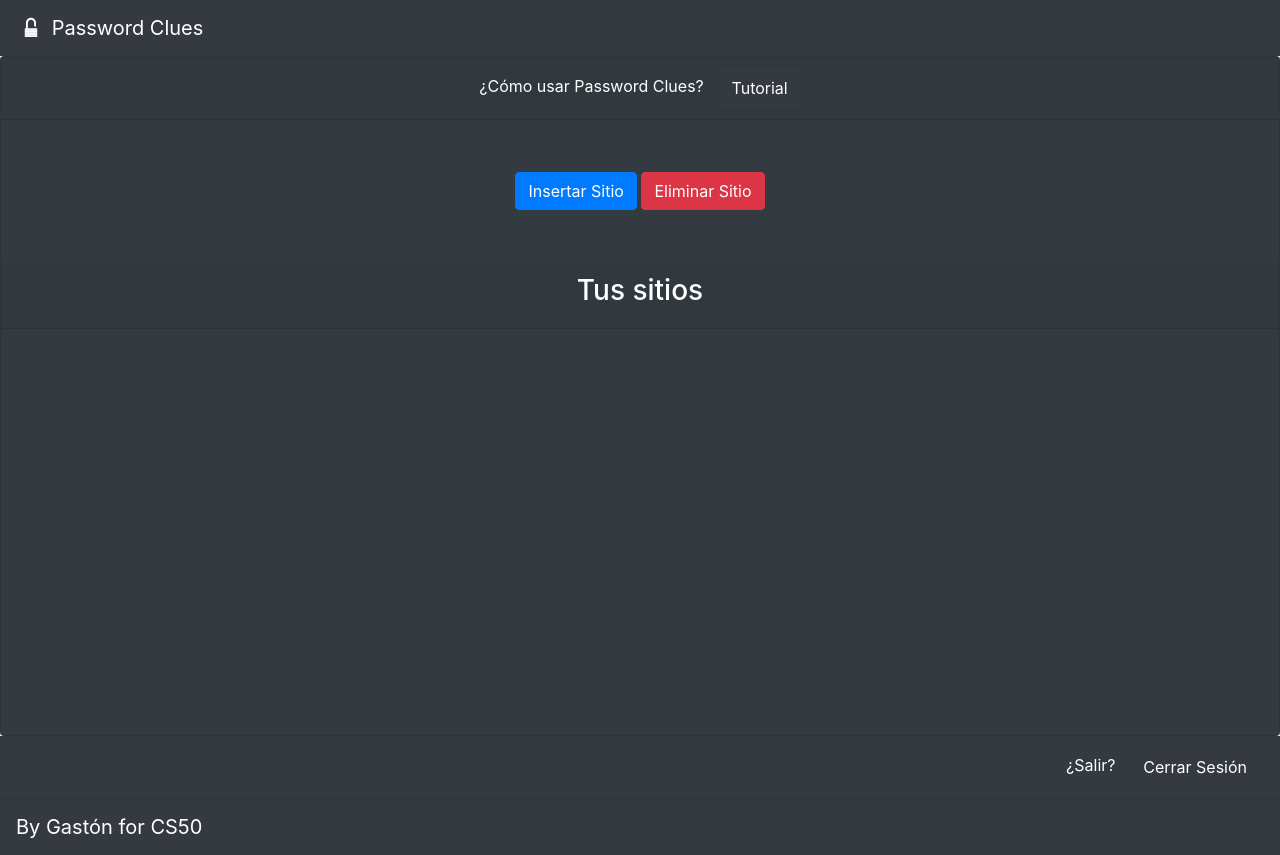
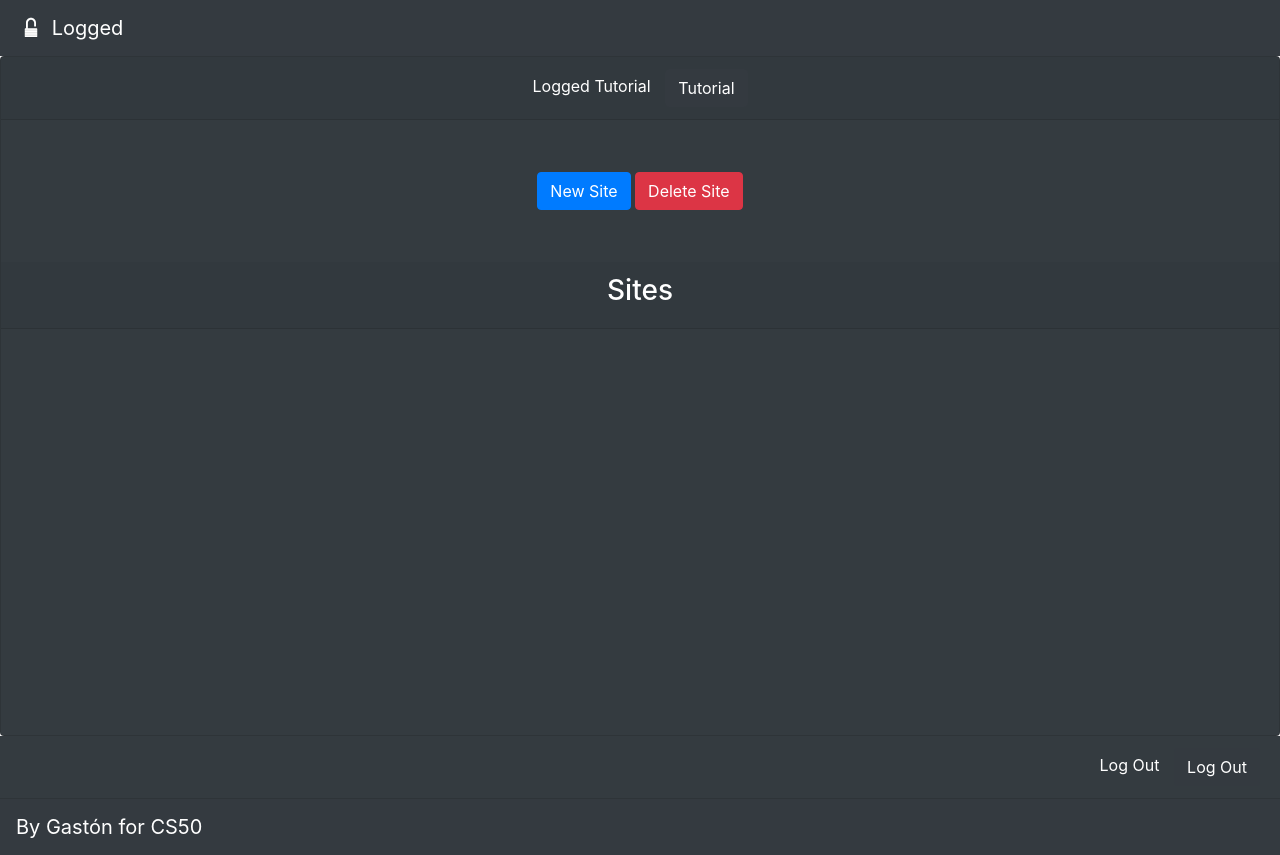
Before and after one commit to gran-gas/passcluues, a Flask app: page /main.html in a window 1280 px wide. Run offline with Flask 2, Linux system fonts and the light colour scheme; the visitor is signed in with stand-in values (Sample User, id 1); data that the repository does not hold is empty; some libraries are stand-ins or nearby versions.

Commit message:
1.0 alpha

```diff
--- a/app.py
+++ b/app.py
@@ -105,7 +105,9 @@ def addsite():
 
   print (logged_id)
 
-  db.execute("INSERT INTO sites (usuario,site,color) VALUES (:logged_id,:sitio,:color)", logged_id=logged_id, sitio=sitio, color=color)
+  url = request.form.get("url")
+
+  db.execute("INSERT INTO sites (usuario,site,color,url) VALUES (:logged_id,:sitio,:color,:url)", logged_id=logged_id, sitio=sitio, color=color, url=url)
 
   db.execute("INSERT INTO descriptions (user_id, usuario, sitio) VALUES (:logged_id, :logged_id, :sitio)", logged_id=logged_id, sitio=sitio)
 
@@ -188,9 +190,11 @@ def results():
 
   description = db.execute("SELECT description FROM descriptions WHERE (usuario,sitio) = (:logged_id,:sitio)", logged_id=logged_id, sitio=sitio)
 
+  url = db.execute("SELECT url FROM sites WHERE (usuario,site) = (:logged_id,:sitio)", logged_id=logged_id, sitio=sitio)
+
   print(description)
 
-  return render_template("results.html", keywords=keywords, sitio=sitio, description=description)
+  return render_template("results.html", keywords=keywords, sitio=sitio, description=description, url=url)
 
 
 @app.route('/newkey.html', methods=['GET', 'POST'])
@@ -218,9 +222,11 @@ def newkey():
 
   description = db.execute("SELECT description FROM descriptions WHERE (usuario,sitio) = (:logged_id,:sitio)", logged_id=logged_id, sitio=sitio)
 
+  url = db.execute("SELECT url FROM sites WHERE (usuario,site) = (:logged_id,:sitio)", logged_id=logged_id, sitio=sitio)
+
   print(description)
 
-  return render_template("results.html", keywords=keywords, sitio=sitio, description=description)
+  return render_template("results.html", keywords=keywords, sitio=sitio, description=description, url=url)
 
 
 
@@ -239,11 +245,18 @@ def newdesc():
 
   description = db.execute("SELECT description FROM descriptions WHERE (usuario,sitio) = (:logged_id,:sitio)", logged_id=logged_id, sitio=sitio)
 
+  url = db.execute("SELECT url FROM sites WHERE (usuario,site) = (:logged_id,:sitio)", logged_id=logged_id, sitio=sitio)
+
   print(description)
 
-  return render_template("results.html", keywords=keywords, sitio=sitio, description=description)
+  return render_template("results.html", keywords=keywords, sitio=sitio, description=description, url=url)
 
 
+
+@app.route('/tutorial.html')
+def tutorial():
+
+  return render_template("tutorial.html")
 
 
 
--- a/static/css/style.css
+++ b/static/css/style.css
@@ -231,3 +231,37 @@
 
     border: 1px solid white;
 }
+
+.l-a-t{
+
+    text-align: initial;
+    margin-left: 10%;
+}
+
+.principal-main-tutorial{
+
+    background-color: #343B40;
+    color: white;
+}
+
+@media (max-width: 1000px){
+
+    .l-a-t{
+
+            font-size: 0.8rem !important;
+    }
+
+    .img-tuto{
+
+        width: 80vw;
+        height: 50vh;
+
+
+    }
+}
+
+.img-tuto{
+
+    width: 40vw;
+    height: 40vh;
+}
--- a/templates/addsite.html
+++ b/templates/addsite.html
@@ -1,4 +1,4 @@
-{% extends 'layout.hmtl'}
+{% extends 'layout.html'%}
 {% block main %}
 
 <div class="card text-center principal-main">
--- a/templates/generate.html
+++ b/templates/generate.html
@@ -10,12 +10,12 @@
                 </nav>
 
                 <div class="card-body align-middle ">
-                    <h5 class="card-title">Presione el botón para generar su clave de acceso</h5>
-                    <p>Copie y pegue esta clave de acceso donde pueda acceder a ella facilmente</p>
+                    <h5 class="card-title">Press Generate to confirm</h5>
+                    <p>We recommend you to copy and paste the key in a safe directory</p>
                     <div class="form-row d-flex justify-content-center">
                             <div class="col-11">
                                 <a href="success.html">
-                                    <button type="button" class="btn btn-info generate">Generar clave de acceso</button>
+                                    <button type="button" class="btn btn-info generate">Generate</button>
                                 </a>
                             </div>
                     </div>
--- a/templates/layout.html
+++ b/templates/layout.html
@@ -19,7 +19,7 @@
         <nav class="navbar navbar-dark bg-dark">
             <a class="navbar-brand"href="index.html">
             <img src="../static/img/argentina.svg" width="30" height="30" class="d-inline-block align-top" alt="">
-             Password Clues
+             Logged
             </a>
         </nav>
     </header>
--- a/templates/main.html
+++ b/templates/main.html
@@ -9,23 +9,23 @@
    <div class="card text-center principal-main">
    <!--  Header block -->
             <div class="card-header">
-               ¿Cómo usar Password Clues?
-               <a href="generate.html">
+               Logged Tutorial
+               <a href="tutorial.html">
                <button type="button" class="btn btn-dark generate" href="generate.html">Tutorial</button>
                </a>
             </div>
 
       <!-- botones en header -->
             <div class="card-header buttons-main">
-               <button type="button" class="btn btn-primary insert" data-toggle="modal" data-target="#agregar">Insertar Sitio</button>
+               <button type="button" class="btn btn-primary insert" data-toggle="modal" data-target="#agregar">New Site</button>
 
-                  <button type="button" class="btn btn-danger delete" data-toggle="modal" data-target="#eliminar">Eliminar Sitio</button>
+                  <button type="button" class="btn btn-danger delete" data-toggle="modal" data-target="#eliminar">Delete Site</button>
             </div>
    <!--  Header block -->
 
    <!-- Principal -->
          <div class="card-header">
-            <h3>Tus sitios</h3>
+            <h3>Sites</h3>
          </div>
 
          <div class="row my-auto sitios">
@@ -54,7 +54,7 @@
                <div class="modal-content">
 
                   <div class="modal-header">
-                     <h5 class="modal-title">Agregar Sitio</h5>
+                     <h5 class="modal-title">New Site</h5>
                      <button type="button" class="close" data-dismiss="modal" aria-label="Close">
                         <span aria-hidden="true">&times;</span>
                      </button>
@@ -63,8 +63,13 @@
                   <div class="modal-body">
                      <form action="{{ url_for('addsite') }}" method="post">
                         <div class="form-group">
-                           <label for="formGroupExampleInput">Ingrese el nombre del sitio</label>
+                           <label for="formGroupExampleInput">Enter site name here</label>
                            <input type="text" class="form-control" id="formGroupExampleInput" placeholder="Eg. Google" name="sitename" required>
+                        </div>
+
+                        <div class="form-group">
+                           <label for="formGroupExampleInput">Enter site url</label>
+                           <input type="text" class="form-control" id="formGroupExampleInput" placeholder="https://www.siteurlexample.com" name="url">
                         </div>
                         <div class="form-row align-items-center">
                            <div class="col-auto my-1">
@@ -82,7 +87,7 @@
                      </div>
 
                         <div class="modal-footer">
-                           <button type="submitt" class="btn btn-primary">Save changes</button>
+                           <button type="submitt" class="btn btn-primary">Save</button>
                            <button type="button" class="btn btn-secondary" data-dismiss="modal">Close</button>
                         </div>
                      </form>
@@ -101,7 +106,7 @@
                <div class="modal-content">
 
                   <div class="modal-header">
-                     <h5 class="modal-title">Eliminar Sitio</h5>
+                     <h5 class="modal-title">Delete Site</h5>
                      <button type="button" class="close" data-dismiss="modal" aria-label="Close">
                         <span aria-hidden="true">&times;</span>
                      </button>
@@ -111,7 +116,7 @@
                      <form action="{{ url_for('delete') }}" method="post">
 
                         <div class="form-group">
-                           <label for="formGroupExampleInput">Seleccione el sitio a eliminar</label>
+                           <label for="formGroupExampleInput">Current Sites</label>
                         </div>
                      <!-- Modal for loop for site deletion -->
                         <div class="row my-auto sitios">
@@ -136,7 +141,7 @@
                   </div>
 
                         <div class="modal-footer">
-                           <button type="submitt" class="btn btn-primary">Eliminar</button>
+                           <button type="submitt" class="btn btn-primary">Delete</button>
                            <button type="button" class="btn btn-secondary" data-dismiss="modal">Close</button>
                         </div>
 
@@ -168,9 +173,9 @@
 
 
             <div class="card-header salir">
-               ¿Salir?
+               Log Out
                <a href="logout.html">
-               <button type="button" class="btn btn-dark generate" href="generate.html">Cerrar Sesión</button>
+               <button type="button" class="btn btn-dark generate" href="generate.html">Log Out</button>
                </a>
             </div>
 
```
Also changed, not shown: templates/index.html (+9 -9 lines), templates/results.html (+13 -11 lines), templates/success.html (+4 -4 lines), templates/tutorial.html (added, +57 -0 lines), static/img/one.png (added), static/img/three.png (added), static/img/two.png (added).
